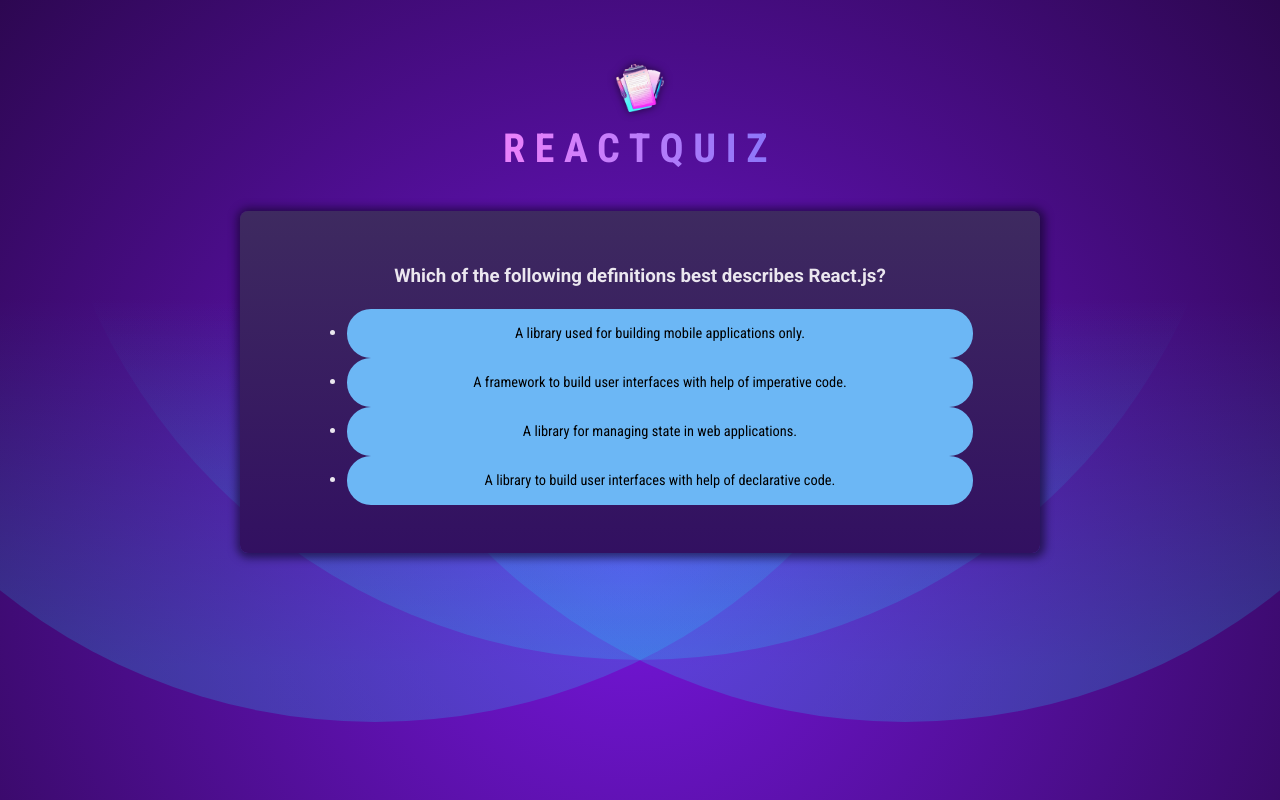
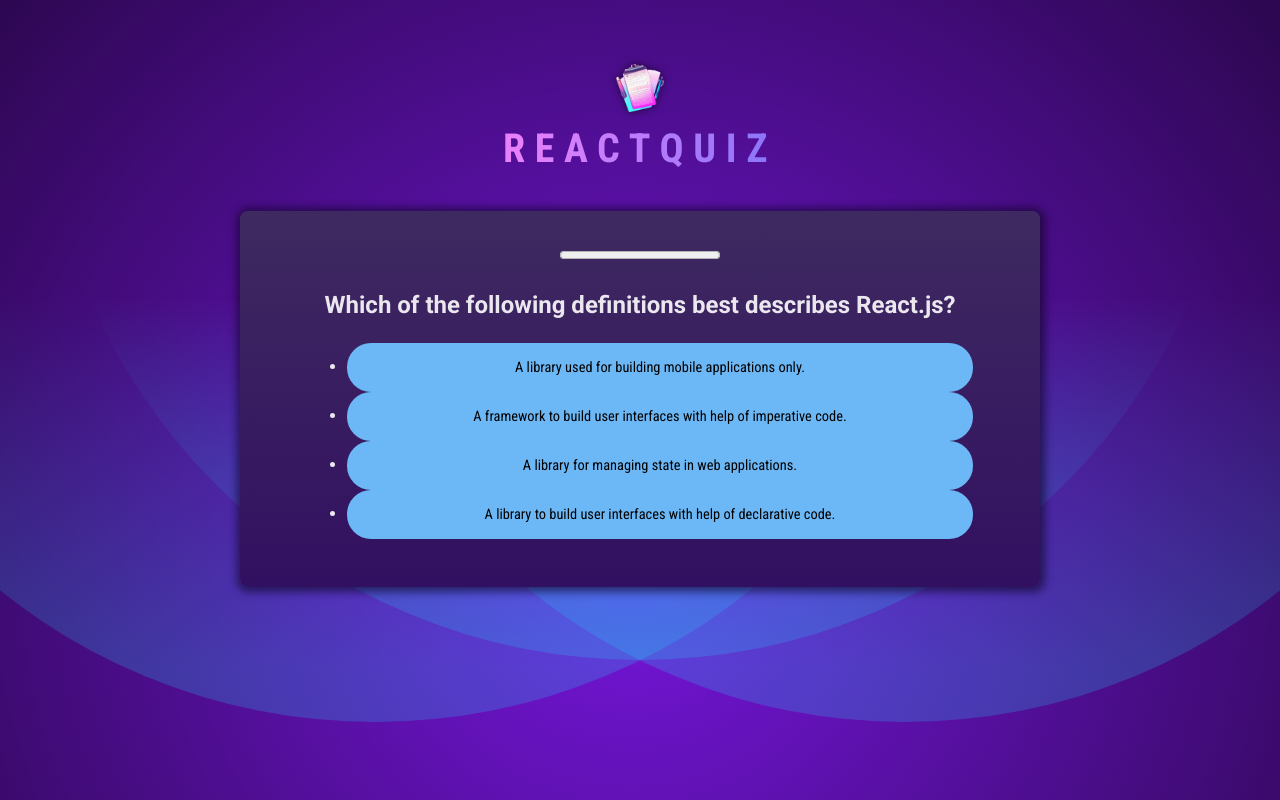
Before and after one commit to Afrag61/EFFECTS-ADV-PRJ, a React (Vite) app: page / in a window 1280 px wide. Built offline with nearby package versions, Linux system fonts and the light colour scheme.

Commit message:
QuestionTimer.jsx time for question

```diff
--- /dev/null
+++ b/src/Components/QuestionTimer.jsx
@@ -0,0 +1,22 @@
+import { useEffect, useState } from "react";
+
+
+const QuestionTimer = ({ timeout, onTimeout }) => {
+    const [remainingTime, setRemainingTime] = useState(timeout)
+
+    useEffect(() => {
+        setTimeout(onTimeout, timeout)
+    },[onTimeout, timeout])
+
+    useEffect(() => {
+        setInterval(() => {
+            setRemainingTime(prev => prev - 100)
+        }, 100)
+    }, [])
+
+    return (
+        <progress id="question-time" max={timeout} value={remainingTime} />
+    );
+}
+
+export default QuestionTimer;
--- a/src/Components/Quiz.jsx
+++ b/src/Components/Quiz.jsx
@@ -2,6 +2,7 @@ import { useState } from "react";
 
 import QUESTIONS from './../questions.js'
 import quizComplete from './../assets/quiz-complete.png'
+import QuestionTimer from "./QuestionTimer.jsx";
 
 const Quiz = () => {
     const [userAnswers, setUserAnswers] = useState([])
@@ -27,7 +28,8 @@ const Quiz = () => {
         <>
             <div id="quiz">
                 <div className="question">
-                    <h3>{QUESTIONS[activeQuestionIndex].text}</h3>
+                    <QuestionTimer timeout={10000} onTimeout={() => handleSelectAnswer(null)} />
+                    <h2>{QUESTIONS[activeQuestionIndex].text}</h2>
                     <ul className="answers">
                         {shuffledAnswers.map((answer) =>
                             <li key={answer} className="answer">
```
